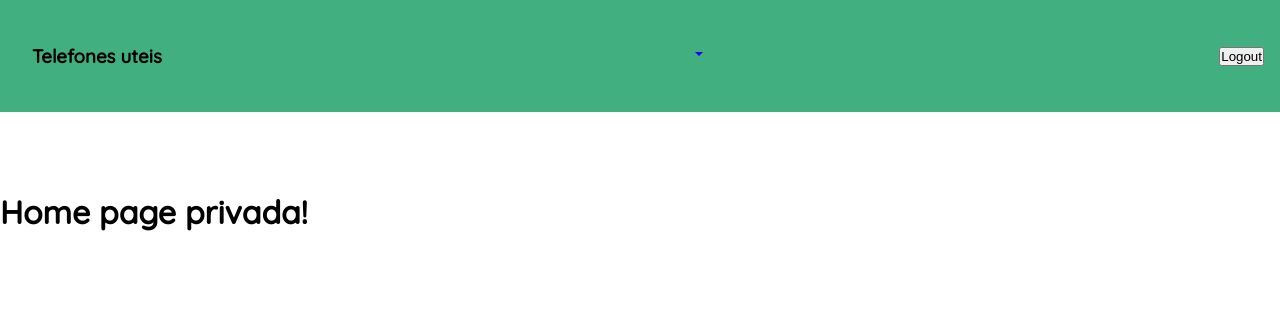
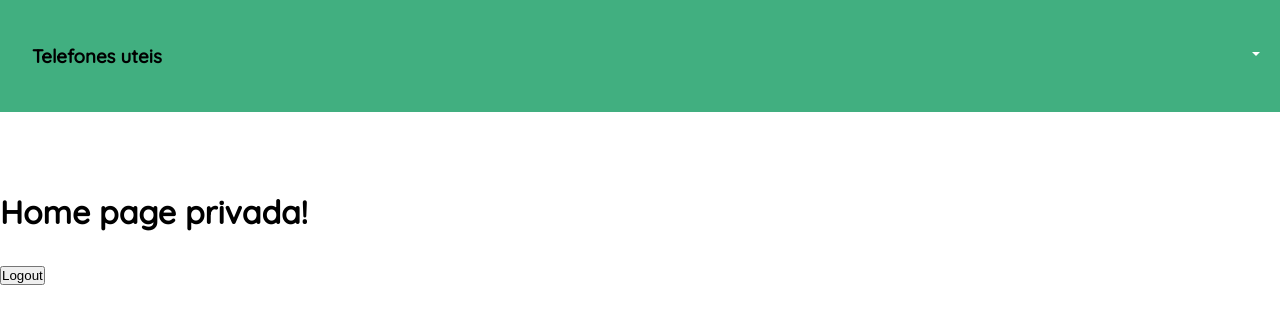
Before and after one commit to MatheusAraripe/desafio-anova, a React (Vite) app: page / in a window 1280 px wide. Shown: the top 324 px of the page. Built offline with nearby package versions, Linux system fonts and the light colour scheme; sample sign-in values are in the browser's storage.

Commit message:
fix: erro de digitação em uma variável de cor

```diff
--- a/src/components/NavBar.jsx
+++ b/src/components/NavBar.jsx
@@ -1,7 +1,6 @@
 // eslint-disable-next-line no-unused-vars
-import React, {useContext, useState} from 'react'
+import React, {useState} from 'react'
 import {IoMdArrowDropdown} from "react-icons/io";
-import { AuthContext } from '../contexts/auth';
 import { Link } from 'react-router-dom';
 import DropDown from './DropDown';
 
@@ -20,21 +19,18 @@ function NavBar() {
       setDropdown(false)
   }
 
-  const {logout} = useContext(AuthContext);
-  const handleLogout = () => {
-    logout()
-  };
+
 
   return (
     <div className='nav-bar'>
         <h3 className="nav-logo">
             Telefones uteis
         </h3>
-        <Link onMouseEnter={onMouseEnter} onMouseLeave={onMouseLeave}>
+        <Link onMouseEnter={onMouseEnter} onMouseLeave={onMouseLeave} className='drop-link'>
           <IoMdArrowDropdown />
           {dropdown && <DropDown />}
         </Link>
-        <button onClick={handleLogout}>Logout</button>
+
     </div>
   )
 }
--- a/src/pages/HomePage/index.jsx
+++ b/src/pages/HomePage/index.jsx
@@ -1,15 +1,23 @@
 // eslint-disable-next-line no-unused-vars
-import React from 'react'
+import React ,{useContext} from 'react'
+import { AuthContext } from '../../contexts/auth';
 import NavBar from '../../components/NavBar';
 import './homepage.scss'
 
 function HomePage() {
+
+  const {logout} = useContext(AuthContext);
+  const handleLogout = () => {
+    logout()
+  };
+
   return (
     <div>
         <NavBar />
         <h1 className='home-page-title'>
             Home page privada!
         </h1>
+        <button onClick={handleLogout}>Logout</button>
     </div>
   )
 }
--- a/src/pages/LoginPage/loginPage.scss
+++ b/src/pages/LoginPage/loginPage.scss
@@ -8,7 +8,7 @@
     top: 0%;
     bottom: 0%;
     background: $green;
-    color: $withe;
+    color: $white;
     display: flex;
     justify-content: center;
     align-items: center;
@@ -32,6 +32,6 @@
     height: 15px;
     right: 0px;
     top: calc(54% - 15px/2 + 94.5px);
-    color: $withe;
+    color: $white;
     @include mixins.link-typography;
 }
--- a/src/styles/_variables.scss
+++ b/src/styles/_variables.scss
@@ -1,4 +1,4 @@
-$withe: #fff;
+$white: #fff;
 $green: #029456;
 $btn-green: #01321E;
 $btn-hover-green: #021f13;
--- a/src/styles/button.scss
+++ b/src/styles/button.scss
@@ -7,7 +7,7 @@
     width: 357px;
     height: 52px;
     right: 92px;
-    color: $withe;
+    color: $white;
     border: none;
 
     @include mixins.big-btn-typography;
--- a/src/styles/dropdown.scss
+++ b/src/styles/dropdown.scss
@@ -1,6 +1,8 @@
+@import './variables';
 .dropdown-menu {
   width: auto;
   position: absolute;
+  right: 1rem;
   top: 60px;
   list-style: none;
   text-align: start;
@@ -22,6 +24,11 @@
 .menu-items {
   display: grid;
   text-decoration: none;
-    color: #fff;
+  color: $white;
   padding: 15px;
 }
+
+.drop-link{
+  text-decoration: none;
+  color: $white;
+}
--- a/src/styles/input.scss
+++ b/src/styles/input.scss
@@ -8,16 +8,16 @@
 .login-input{
     background: transparent;
     border: none;
-    border-bottom: 1px solid $withe;
+    border-bottom: 1px solid $white;
     right: 92px;
     width: 357px;
     margin-top: 60px;
-    color: $withe;
+    color: $white;
 }
 
 
 ::placeholder { /* Chrome, Firefox, Opera, Safari 10.1+ */
-    color: $withe;
+    color: $white;
     opacity: 0.5; /* Firefox */
 }
 
```
Lines whose indentation alone changed are shown as unchanged.
